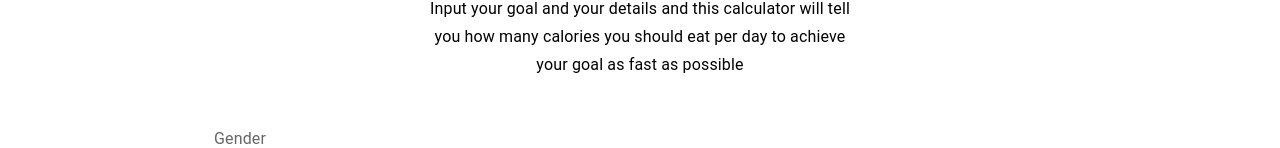
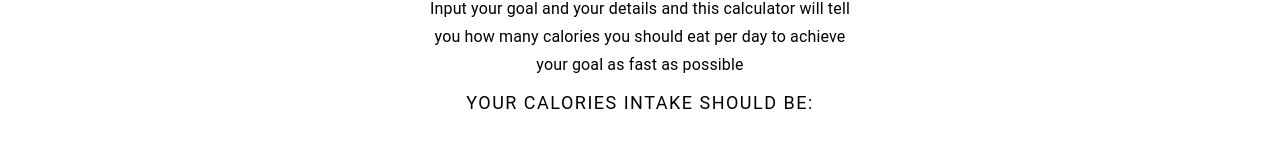
Before and after one commit to WorkoutBuddyMDS/WorkoutBuddy.FrontEnd, a Next.js app: page /caloriesCalculator in a window 1280 px wide. Shown: the part 197-345 px from the top of the page. Built offline with nearby package versions, Linux system fonts and the light colour scheme; no server answers.

Commit message:
finished calories calculator calculations

```diff
--- a/src/pages/caloriesCalculator/index.tsx
+++ b/src/pages/caloriesCalculator/index.tsx
@@ -35,6 +35,7 @@ const CaloriesCalculator = () => {
   const [activity, setActivity] = useState<number | undefined>();
   const [isTraining, setIsTraining] = useState<boolean>();
   const [training, setTraining] = useState<number |undefined>()
+  const [calories, setCalories] = useState("")
 
   useEffect(() => {
     const getWeight = async () => {
@@ -51,6 +52,17 @@ const CaloriesCalculator = () => {
     getWeight();
   }, []);
 
+  const calculateResult = () => {
+    let calories = weight * 24;
+    calories = gender == '0' ? calories : calories * 0.9
+    calories = parseInt(age) > 30 ? calories * (100 - Math.round((parseInt(age) - 30)/10) * 10) / 100 : calories
+    calories = somaticType == "0" ? calories * 0.95 : somaticType == "2" ? calories * 1.05 : calories
+    calories = objective.type == "0" ? calories * (90 - objective.rate) / 100 : objective.type == "2" ? calories * (110 + objective.rate) / 100 : calories
+    calories = calories * (110 + 2 * activity) / 100
+    calories = isTraining ? (calories + (training + 3) * weight) : calories
+    setCalories(calories.toString())
+  }
+
   return (
     <Container sx={{ display: 'flex', p: 7, flexDirection: 'column' }}>
       <Stack alignItems="center">
@@ -59,6 +71,9 @@ const CaloriesCalculator = () => {
           Input your goal and your details and this calculator will tell you how
           many calories you should eat per day to achieve your goal as fast as
           possible
+        </Typography>
+        <Typography variant="overline" fontSize={18} textAlign="center" width="50%">
+          Your calories intake should be: {calories}
         </Typography>
       </Stack>
       <Stack pt={6} flexDirection="column" spacing={3}>
@@ -168,7 +183,7 @@ const CaloriesCalculator = () => {
           </FormControl>
         )}
       </Stack>
-      <Button variant="outlined">
+      <Button variant="outlined" onClick={() => calculateResult()}>
         Calculate
       </Button>
     </Container>
```
